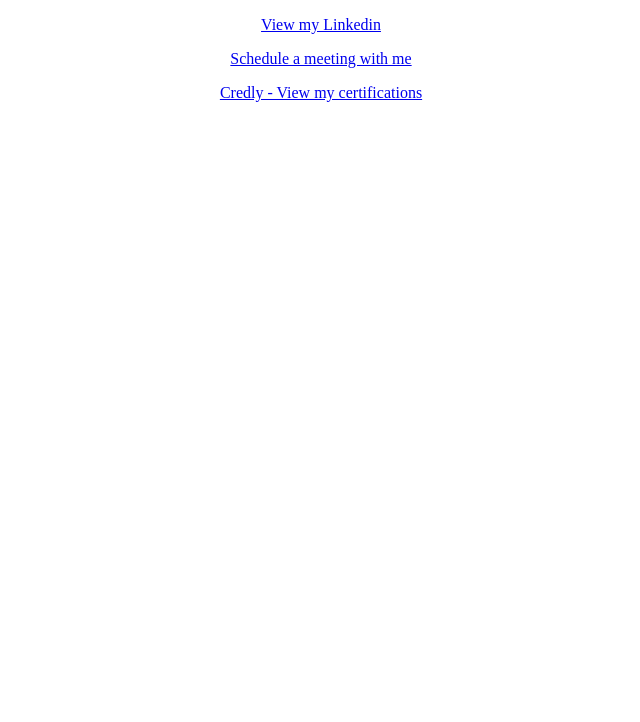
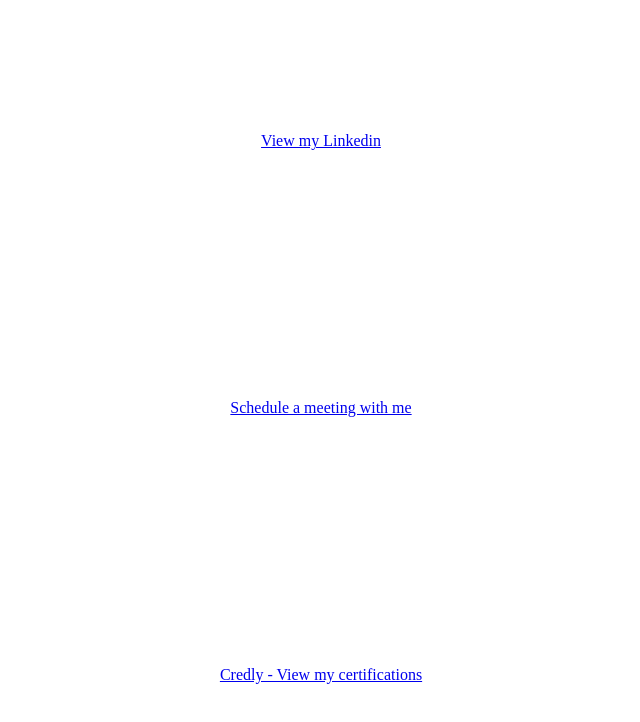
Before and after one commit to makeitbetter/mywebsite, a plain HTML site: page index.html in a window 1280 px wide. Shown: the whole page, without its empty margins (319-959 px from the left). Drawn offline with Linux system fonts and the light colour scheme.

Commit message:
Update index.html
add grid container

```diff
--- a/index.html
+++ b/index.html
@@ -5,21 +5,24 @@
 <meta name="viewport" content="width=device-width,initial-scale=1">
 <link rel="stylesheet" href="">
 <style>
-  p {text-align: center;}
+
+   .grid-container {
+            display: grid;
+            place-items: center;
+            height: 100vh;
+        }
+
 </style>
 <script src=""></script>
 <body>
 
+<div class="grid-container">
 <p><a href="https://www.linkedin.com/in/neilmsmalley/">View my Linkedin</a><br></p>
 
 <p><a href="https://cal.com/nsmalley">Schedule a meeting with me</a><br></p>
 
 <p><a href="https://www.credly.com/users/neilmsmalley">Credly - View my certifications </a><br></p>
 
-
-
-<div class="">
-
 </div>
 
 </body>
```
